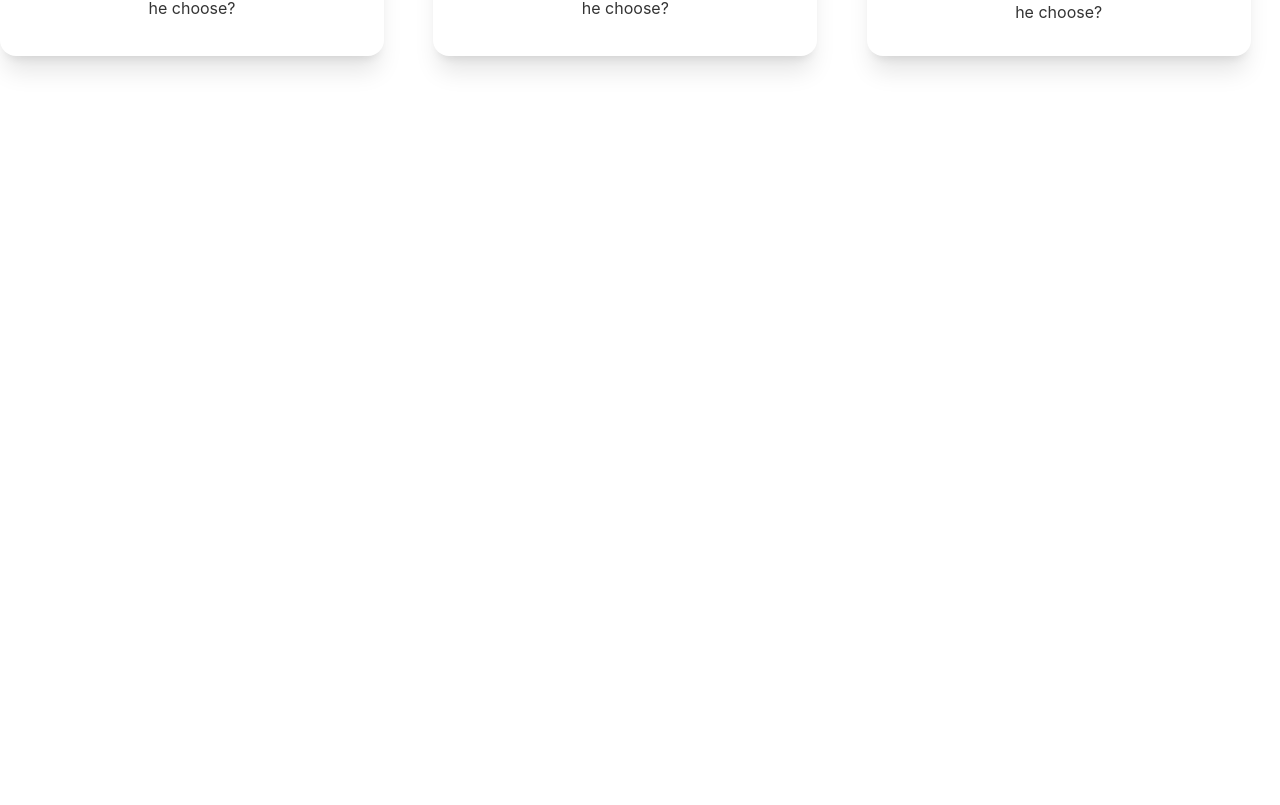
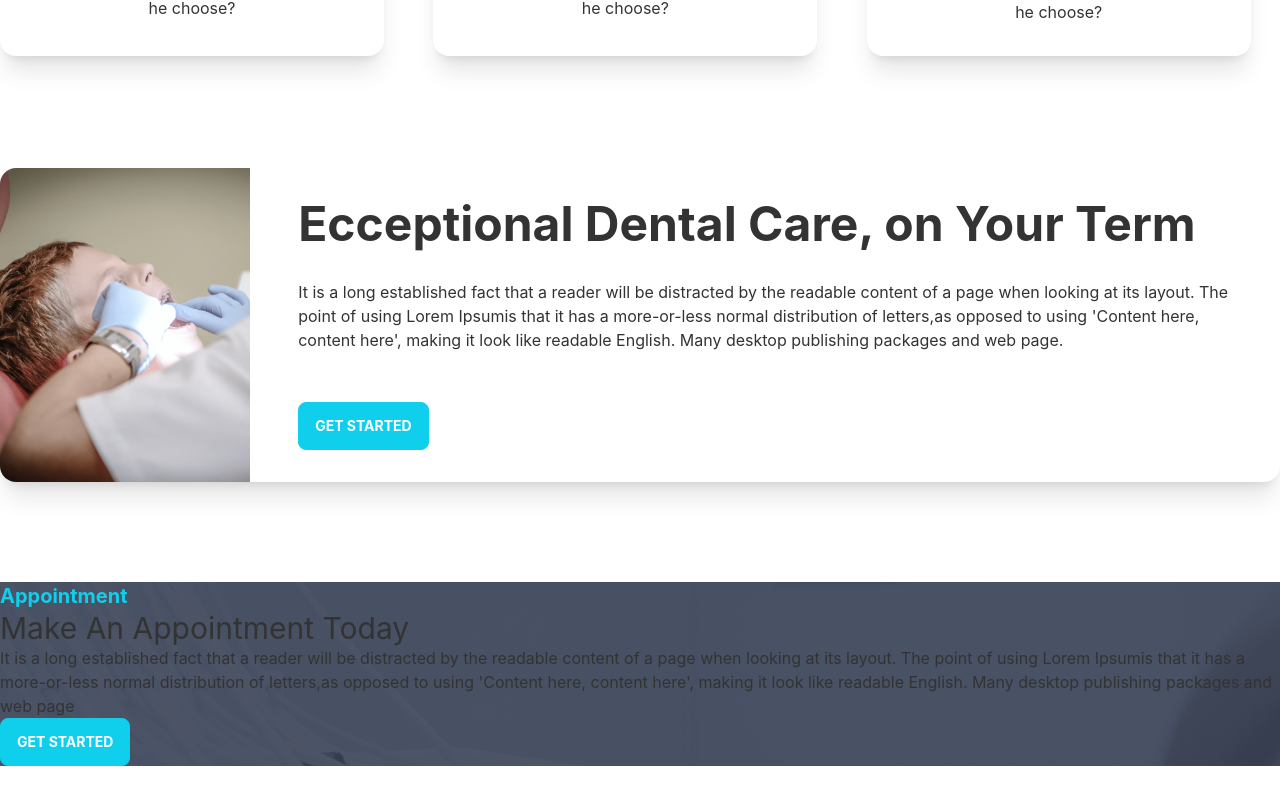
Before and after one commit to nagimuddin/Doctors-Portal, a React (Create React App) app: page / in a window 1280 px wide. Shown: the part 1443-2248 px from the top of the page. Before the commit the page ends 1611 px from the top, so only its background shows below. Built offline with nearby package versions, Linux system fonts and the light colour scheme.

Commit message:
treatment, custom button and make appointment applied

```diff
--- a/src/Pages/Home/Bennar.js
+++ b/src/Pages/Home/Bennar.js
@@ -1,5 +1,6 @@
 import React from "react";
 import chair from '../../assets/images/chair.png';
+import PrimaryBtn from "../Shared/PrimaryBtn";
 
 const Bennar = () => {
   return (
@@ -13,7 +14,7 @@
             excepturi exercitationem quasi. In deleniti eaque aut repudiandae et
             a id nisi.
           </p>
-          <button className="btn btn-primary text-white font-bold bg-gradient-to-r from-secondary to-primary ">GET STARTED</button>
+          <PrimaryBtn></PrimaryBtn>
         </div>
       </div>
     </div>
--- a/src/Pages/Home/Home.js
+++ b/src/Pages/Home/Home.js
@@ -1,7 +1,9 @@
 import React from 'react';
 import Bennar from './Bennar';
 import Info from './Info';
+import MakeAppointment from './MakeAppointment';
 import Services from './Services';
+import Treatment from './Treatment';
 
 const Home = () => {
     return (
@@ -9,6 +11,8 @@
             <Bennar></Bennar>
             <Info></Info>
             <Services></Services>
+            <Treatment></Treatment>
+            <MakeAppointment></MakeAppointment>
         </div>
     );
 };
--- /dev/null
+++ b/src/Pages/Home/MakeAppointment.js
@@ -0,0 +1,23 @@
+import React from 'react';
+import doctorsmall from '../../assets/images/doctor-small.png';
+import appointment from '../../assets/images/appointment.png';
+import PrimaryBtn from '../Shared/PrimaryBtn';
+
+const MakeAppointment = () => {
+    return (
+        <section style={{background: `url(${appointment})`}}
+        className='flex justify-center items-center my-[100px]'>
+            <div className='flex-1 hidden lg-block'>
+            <img className='mt-[-100px]' src={doctorsmall} alt="" />
+            </div>
+            <div className='flex-1'>
+            <h3 className='text-xl text-primary font-bold'>Appointment</h3>
+            <h2 className='text-3xl'>Make An Appointment Today</h2>
+            <p>It is a long established fact that a reader will be distracted by the readable content of a page when looking at its layout. The point of using Lorem Ipsumis that it has a more-or-less normal distribution of letters,as opposed to using 'Content here, content here', making it look like readable English. Many desktop publishing packages and web page</p>
+            <PrimaryBtn></PrimaryBtn>
+            </div>
+        </section>
+    );
+};
+
+export default MakeAppointment;
--- /dev/null
+++ b/src/Pages/Home/Treatment.js
@@ -0,0 +1,29 @@
+import React from "react";
+import treatment from "../../assets/images/treatment.png";
+import PrimaryBtn from "../Shared/PrimaryBtn";
+
+const Treatment = () => {
+  return (
+    <div className="container">
+      <div className="card card-side bg-base-100 shadow-xl">
+      <figure>
+        <img src={treatment} alt="treatment" />
+      </figure>
+      <div className="card-body px-12">
+        <h2 className="card-title text-5xl font-bold">Ecceptional Dental Care, on Your Term</h2>
+        <p className="py-6">
+          It is a long established fact that a reader will be distracted by the
+          readable content of a page when looking at its layout. The point of
+          using Lorem Ipsumis that it has a more-or-less normal distribution of
+          letters,as opposed to using 'Content here, content here', making it
+          look like readable English. Many desktop publishing packages and web
+          page.
+        </p>
+        <PrimaryBtn></PrimaryBtn>
+      </div>
+    </div>
+    </div>
+  );
+};
+
+export default Treatment;
--- /dev/null
+++ b/src/Pages/Shared/PrimaryBtn.js
@@ -0,0 +1,11 @@
+import React from 'react';
+
+const PrimaryBtn = () => {
+    return (
+        <div>
+         <button className="btn btn-primary text-white font-bold bg-gradient-to-r from-secondary to-primary">GET STARTED</button>
+        </div>
+    );
+};
+
+export default PrimaryBtn;
```
